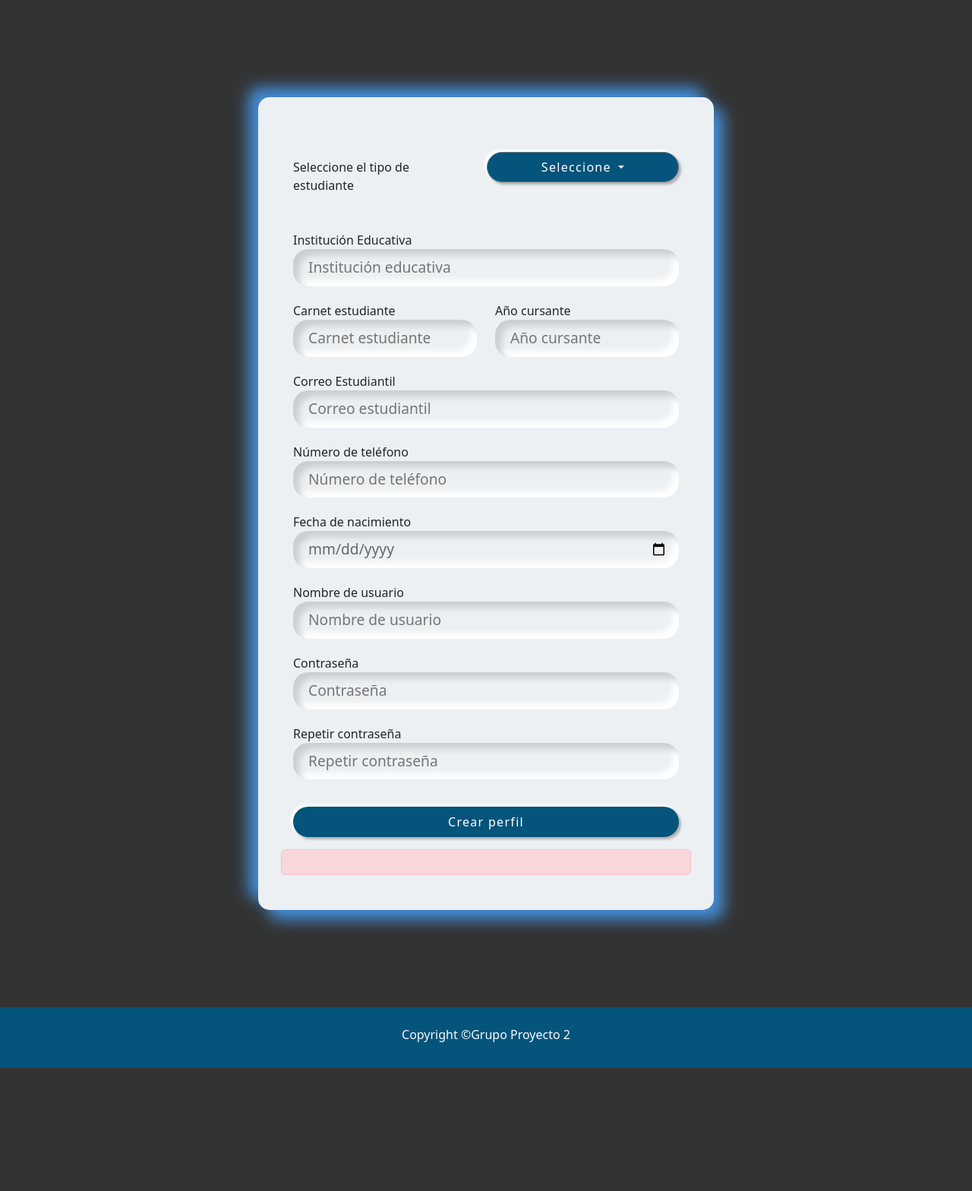
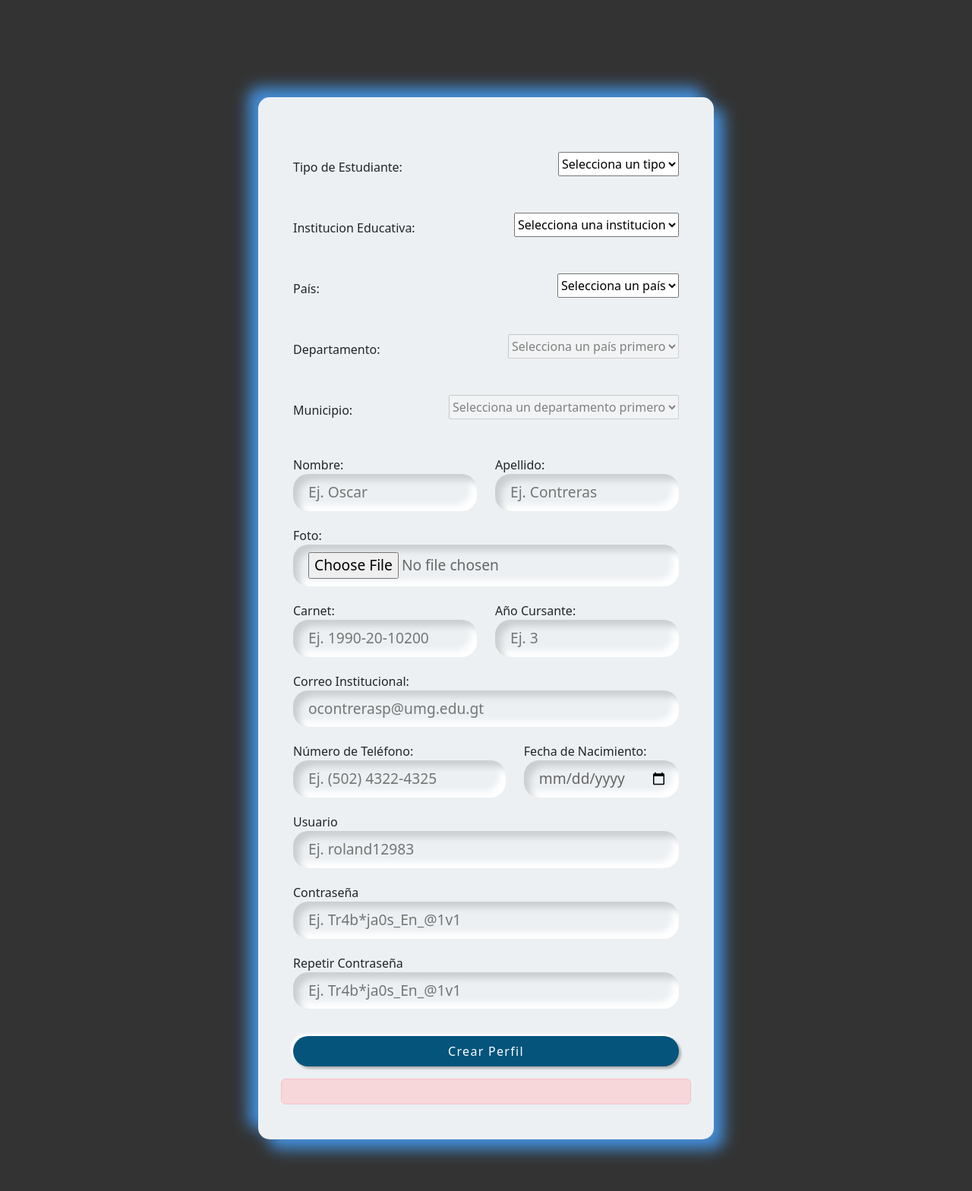
Before and after one commit to christopher-umg/proyecto-analisis, a Django app: page /singUp/ in a window 1280 px wide. Shown: the part 227-1795 px from the top of the page at 76% size. Before the commit the page ends 1633 px from the top, so only its background shows below. Run offline with Django 3.2, Linux system fonts and the light colour scheme; data that the repository does not hold is empty; parts of the project's set-up code (start-up, migrations or seed data) failed here and were passed over.

Commit message:
add files in form

```diff
--- a/sinergia/Login/templates/Pages/SignUp.html
+++ b/sinergia/Login/templates/Pages/SignUp.html
@@ -1,19 +1,22 @@
 {% load static %}
 <!DOCTYPE html>
 <html lang="es">
+
 <head>
     <meta charset="UTF-8">
     <meta name="viewport" content="width=device-width, initial-scale=1.0">
     <!--Bootstrap v5.2-->
-    <link href="https://cdn.jsdelivr.net/npm/bootstrap@5.2.3/dist/css/bootstrap.min.css" rel="stylesheet" integrity="sha384-rbsA2VBKQhggwzxH7pPCaAqO46MgnOM80zW1RWuH61DGLwZJEdK2Kadq2F9CUG65" crossorigin="anonymous">
+    <link href="https://cdn.jsdelivr.net/npm/bootstrap@5.2.3/dist/css/bootstrap.min.css" rel="stylesheet"
+        integrity="sha384-rbsA2VBKQhggwzxH7pPCaAqO46MgnOM80zW1RWuH61DGLwZJEdK2Kadq2F9CUG65" crossorigin="anonymous">
     <!--Bootstrap Icon-->
     <link rel="stylesheet" href="https://cdn.jsdelivr.net/npm/bootstrap-icons@1.11.1/font/bootstrap-icons.css">
     <!--Estilos Generales-->
-    <link rel="stylesheet" type="text/css"  href="{% static 'css/general.css' %}">
+    <link rel="stylesheet" type="text/css" href="{% static 'css/general.css' %}">
     <link rel="stylesheet" href="{% static 'css/login.css' %}">
 
     <title>Inicio</title>
 </head>
+
 <body>
 
     <header class="bg-blue pb-md-5">
@@ -51,79 +54,138 @@
     </header>
     <main class="bg-grey py-5">
         <div class="wrapper">
-            <form class="p-3 mt-3" method="POST">
+            <form class="p-3 mt-3" method="post" enctype="multipart/form-data">
                 {% csrf_token %}
                 <div class="d-flex justify-content-between mb-md-5 ">
-                    <label class="pt-md-2 me-md-4" for="drop_sb">Seleccione el tipo de estudiante</label>
-                    <div class="w_btn-sb">
-                        <div class="dropdown" id="drop_sb">
-                            <button class="btn btn-secondary dropdown-toggle" type="button" data-bs-toggle="dropdown" aria-expanded="false">
-                              Seleccione
-                            </button>
-                            <ul class="dropdown-menu">
-                              <li><button class="dropdown-item" type="button">Preuniversitario</button></li>
-                              <li><button class="dropdown-item" type="button">Universitario</button></li>
-                            </ul>
+                    <label class="pt-md-2 me-md-4" for="tipo_usuario">Tipo de Estudiante:</label>
+                    <select class="dropdown" name="tipo_usuario" id="tipo_usuario" required>
+                        <option value="">Selecciona un tipo</option>
+                        {% for tipo_usuario in tipos_usuarios %}
+                        <option value="{{ tipo_usuario.IdTipoUsuario }}">{{tipo_usuario.Nombre}}</option>
+                        {% endfor %}
+                    </select>
+                </div>
+
+                <div class="d-flex justify-content-between mb-md-5 ">
+                    <label class="pt-md-2 me-md-4" for="institucion_educativa">Institucion
+                        Educativa:</label>
+                    <select class="dropdown" name="institucion_educativa" id="institucion_educativa" required>
+                        <option value="">Selecciona una institucion</option>
+                        {% for institucion_educativa in instituciones_educativas %}
+                        <option value="{{ institucion_educativa.IdInstitucionEducativa }}">
+                            {{institucion_educativa.Nombre}}</option>
+                        {% endfor %}
+                    </select>
+                </div>
+
+                <div class="d-flex justify-content-between mb-md-5 ">
+                    <label class="pt-md-2 me-md-4" for="pais">País:</label>
+                    <select class="dropdown" name="pais" id="pais" required>
+                        <option value="">Selecciona un país</option>
+                        <option value="1">Guatemala</option>
+                        <option value="2">El Salvador</option>
+                        <option value="3">Honduras</option>
+                        <option value="4">Nicaragua</option>
+                        <option value="5">Costa Rica</option>
+                        <option value="6">Panamá</option>
+                    </select>
+                </div>
+
+                <div class="d-flex justify-content-between mb-md-5 ">
+                    <label class="pt-md-2 me-md-4" for="departamento">Departamento:</label>
+                    <select class="dropdown" name="departamento" id="departamento" required disabled>
+                        <option value="">Selecciona un país primero</option>
+                    </select>
+                </div>
+
+                <div class="d-flex justify-content-between mb-md-5 ">
+                    <label class="pt-md-2 me-md-4" for="municipio">Municipio:</label>
+                    <select class="dropdown" name="municipio" id="municipio" required disabled>
+                        <option value="">Selecciona un departamento primero</option>
+                    </select>
+                </div>
+
+                <div class="d-flex">
+                    <div class="me-md-4">
+                        <label for="first_name">Nombre:</label>
+                        <div class="form-field d-flex align-items-center">
+                            <span class="far fa-user"></span>
+                            <input type="text" placeholder="Ej. Oscar" name="first_name" id="first_name" required>
+                        </div>
+                    </div>
+                    <div>
+                        <label for="last_name">Apellido:</label>
+                        <div class="form-field d-flex align-items-center">
+                            <span class=""></span>
+                            <input type="text" placeholder="Ej. Contreras" name="last_name" id="last_name" required>
+                        </div>
                     </div>
                 </div>
 
+                <label for="foto_perfil">Foto:</label>
+                <div class="form-field d-flex align-items-center">
+                    <span class="far fa-user"></span>
+                    <input type="file" id="foto_perfil" name="foto_perfil" required>
                 </div>
 
-                <label for="colegio">Institución Educativa</label>
-                <div class="form-field d-flex align-items-center" id="colegio">
-                    <span class="far fa-user"></span>
-                    <input type="text" placeholder="Institución educativa">
-                </div>
                 <div class="d-flex">
                     <div class="me-md-4">
-                        <label for="carnet">Carnet estudiante</label>
-                        <div class="form-field d-flex align-items-center" id="carnet">
+                        <label for="carnet">Carnet:</label>
+                        <div class="form-field d-flex align-items-center">
                             <span class="far fa-user"></span>
-                            <input type="text" required placeholder="Carnet estudiante">
+                            <input type="text" placeholder="Ej. 1990-20-10200" name="carnet" id="carnet" required>
                         </div>
                     </div>
                     <div>
-                        <label for="anio">Año cursante</label>
-                        <div class="form-field d-flex align-items-center" id="anio">
+                        <label for="agnio">Año Cursante:</label>
+                        <div class="form-field d-flex align-items-center">
                             <span class=""></span>
-                            <input type="text" required placeholder="Año cursante">
+                            <input type="number" placeholder="Ej. 3" name="agnio" id="agnio" required>
                         </div>
                     </div>
                 </div>
-                <label for="correo">Correo Estudiantil</label>
-                <div class="form-field d-flex align-items-center" id="correo">
+
+                <label for="correo">Correo Institucional:</label>
+                <div class="form-field d-flex align-items-center">
                     <span class="far fa-user"></span>
-                    <input type="text" required  id="correo" name="Correo" placeholder="Correo estudiantil">
-                </div>
-                <label for="celular">Número de teléfono</label>
-                <div class="form-field d-flex align-items-center" id="correo">
-                    <span class="far fa-user"></span>
-                    <input type="text" required  id="celular" placeholder="Número de teléfono">
-                </div>
-                <label for="fecNac">Fecha de nacimiento</label>
-                <div class="form-field d-flex align-items-center" id="correo">
-                    <span class="far fa-user"></span>
-                    <input type="date" required id="fecNac" placeholder="Fecha de nacimiento">
+                    <input type="email" id="correo" name="correo" placeholder="ocontrerasp@umg.edu.gt" required>
                 </div>
 
-                <label for="inputUserName">Nombre de usuario</label>
-                <div class="form-field d-flex align-items-center" id="inputUserName">
+                <div class="d-flex">
+                    <div class="me-md-4">
+                        <label for="celular">Número de Teléfono:</label>
+                        <div class="form-field d-flex align-items-center">
                             <span class="far fa-user"></span>
-                    <input type="text" name="Username" placeholder="Nombre de usuario">
+                            <input type="text" id="celular" name="celular" placeholder="Ej. (502) 4322-4325" required>
+                        </div>
+                    </div>
+                    <div>
+                        <label for="fecha">Fecha de Nacimiento:</label>
+                        <div class="form-field d-flex align-items-center">
+                            <span class="far fa-user"></span>
+                            <input type="date" id="fecha" name="fecha" placeholder="Ej. 02/05/2000" required>
+                        </div>
+                    </div>
                 </div>
 
-                <label for="inputPass">Contraseña</label>
-                <div class="form-field d-flex align-items-center" id="inputPass">
+                <label for="user_name">Usuario</label>
+                <div class="form-field d-flex align-items-center">
                     <span class="far fa-user"></span>
-                    <input name="password1" type="password" placeholder="Contraseña">
-                </div>
-                <label for="inputPass2">Repetir contraseña</label>
-                <div class="form-field d-flex align-items-center" id="inputPass2">
-                    <span class="far fa-user"></span>
-                    <input name="password2" type="password" placeholder="Repetir contraseña">
+                    <input type="text" id="user_name" name="user_name" placeholder="Ej. roland12983" required>
                 </div>
 
-                <button class="btn mt-3">Crear perfil</button>
+                <label for="password1">Contraseña</label>
+                <div class="form-field d-flex align-items-center">
+                    <span class="far fa-user"></span>
+                    <input id="password1" name="password1" type="password" placeholder="Ej. Tr4b*ja0s_En_@1v1" required>
+                </div>
+                <label for="password2">Repetir Contraseña</label>
+                <div class="form-field d-flex align-items-center">
+                    <span class="far fa-user"></span>
+                    <input id="password2" name="password2" type="password" placeholder="Ej. Tr4b*ja0s_En_@1v1" required>
+                </div>
+
+                <button class="btn mt-3" type="submit">Crear Perfil</button>
             </form>
             <div class="alert alert-danger">{{error}}</div>
 
@@ -133,6 +195,58 @@
         <p class="pt-md-4">Copyright ©Grupo Proyecto 2</p>
     </footer>
 </body>
-<script src="https://cdn.jsdelivr.net/npm/@popperjs/core@2.11.6/dist/umd/popper.min.js" integrity="sha384-oBqDVmMz9ATKxIep9tiCxS/Z9fNfEXiDAYTujMAeBAsjFuCZSmKbSSUnQlmh/jp3" crossorigin="anonymous"></script>
-<script src="https://cdn.jsdelivr.net/npm/bootstrap@5.2.3/dist/js/bootstrap.min.js" integrity="sha384-cuYeSxntonz0PPNlHhBs68uyIAVpIIOZZ5JqeqvYYIcEL727kskC66kF92t6Xl2V" crossorigin="anonymous"></script>
+<script src="https://cdn.jsdelivr.net/npm/@popperjs/core@2.11.6/dist/umd/popper.min.js"
+    integrity="sha384-oBqDVmMz9ATKxIep9tiCxS/Z9fNfEXiDAYTujMAeBAsjFuCZSmKbSSUnQlmh/jp3"
+    crossorigin="anonymous"></script>
+<script src="https://cdn.jsdelivr.net/npm/bootstrap@5.2.3/dist/js/bootstrap.min.js"
+    integrity="sha384-cuYeSxntonz0PPNlHhBs68uyIAVpIIOZZ5JqeqvYYIcEL727kskC66kF92t6Xl2V"
+    crossorigin="anonymous"></script>
+<script>
+    document.getElementById('pais').addEventListener('change', function () {
+        const departamentoSelect = document.getElementById('departamento');
+        departamentoSelect.disabled = false;
+        departamentoSelect.innerHTML = '<option>Selecciona un departamento</option>';
+
+        const municipioSelect = document.getElementById('municipio');
+        municipioSelect.disabled = true;
+        municipioSelect.innerHTML = '<option>Selecciona un municipio</option>';
+
+        const paisId = this.value;
+        fetch(`/api-generales/paises/${paisId}/`)
+            .then(response => response.json())
+            .then(data => {
+                const departamentoSelect = document.getElementById('departamento');
+                departamentoSelect.innerHTML = '<option>Selecciona un departamento</option>';
+                data.Departamentos.forEach(departamento => {
+                    const option = document.createElement('option');
+                    option.value = departamento.IdDepartamento;
+                    option.text = departamento.Nombre;
+                    departamentoSelect.add(option);
+                });
+            })
+            .catch(error => console.error('Error al obtener departamentos:', error));
+    });
+
+    document.getElementById('departamento').addEventListener('change', function () {
+        const municipioSelect = document.getElementById('municipio');
+        municipioSelect.disabled = false;
+        municipioSelect.innerHTML = '<option>Selecciona un municipio</option>';
+
+        const departamentoId = this.value;
+        fetch(`/api-generales/departamentos/${departamentoId}/`)
+            .then(response => response.json())
+            .then(data => {
+                const municipioSelect = document.getElementById('municipio');
+                municipioSelect.innerHTML = '<option>Selecciona un municipio</option>';
+                data.Municipios.forEach(municipio => {
+                    const option = document.createElement('option');
+                    option.value = municipio.IdMunicipio;
+                    option.text = municipio.Nombre;
+                    municipioSelect.add(option);
+                });
+            })
+            .catch(error => console.error('Error al obtener municipios:', error));
+    });
+</script>
+
 </html>
--- a/sinergia/Login/views.py
+++ b/sinergia/Login/views.py
@@ -5,7 +5,9 @@ from django.http import HttpResponse
 from django.contrib.auth.models import User
 from django.contrib.auth.forms import AuthenticationForm
 from django.contrib.auth import login, logout, authenticate
-
+from .models import InfoUsuario
+from generales.models import TipoUsuario, Pais, Departamento, Municipio, InstitucionEducativa, Empresa
+import traceback
 
 
 
@@ -31,15 +33,46 @@ def homePage(request):
 
 def SingUpPage(request):
     if request.method =='GET':
-        return render(request,'Pages/SignUp.html')
+        tipos_usuarios = TipoUsuario.objects.filter(Estado=True).values('IdTipoUsuario', 'Nombre')
+        instituciones_educativas = InstitucionEducativa.objects.all().values('IdInstitucionEducativa', 'Nombre')
+
+        return render(request,'Pages/SignUp.html', {'tipos_usuarios': tipos_usuarios, 'instituciones_educativas': instituciones_educativas})
     else:
         if request.POST['password1']==request.POST['password2']:
             try:
-                user=User.objects.create_user(username=request.POST['Username'],password=request.POST['password1'],email=request.POST['Correo'])
+                user=User.objects.create_user(username=request.POST['user_name'],email=request.POST['correo'],password=request.POST['password1'],first_name=request.POST['first_name'],last_name=request.POST['last_name'])
                 user.save()
+
+                tipo_usuario = TipoUsuario.objects.get(IdTipoUsuario=int(request.POST['tipo_usuario']))
+                pais = Pais.objects.get(IdPais=int(request.POST['pais']))
+                departamento = Departamento.objects.get(IdDepartamento=int(request.POST['departamento']))
+                municipio = Municipio.objects.get(IdMunicipio=int(request.POST['municipio']))
+                institucion_educativa = InstitucionEducativa.objects.get(IdInstitucionEducativa=int(request.POST['institucion_educativa']))
+                empresa = Empresa.objects.get(IdEmpresa=1)
+
+                info_usuario = InfoUsuario(
+                    IdUsuario=user,
+                    IdTipoUsuario=tipo_usuario,
+                    IdPais=pais,
+                    IdDepartamento=departamento,
+                    IdMunicipio=municipio,
+                    IdInstitucionEducativa=institucion_educativa,
+                    IdEmpresa=empresa,
+                    CorreoInstitucional=request.POST['correo'],
+                    Agnio=request.POST['agnio'],
+                    Telefono=request.POST['celular'],
+                    FechaNacimiento=request.POST['fecha'],
+                    Carnet=request.POST['carnet'],
+                    FotoPerfil=request.FILES['foto_perfil']
+                )
+
+                info_usuario.save()
+                print(info_usuario)
                 return redirect('login_page')
-            except:
-                return render(request, 'Pages/SignUp.html',{
+            except Exception as e:
+                print(e)
+                traceback.print_exc()
+                return render(request, 'Pages/SignUp.html', {
                     "error": "Usuario existente en la BDD"
                 })
         return render(request,'Pages/SignUp.html',{
```
Also changed, not shown: sinergia/media/fotos-perfil/default-placeholder.png (deleted). Lines whose indentation alone changed are shown as unchanged.
